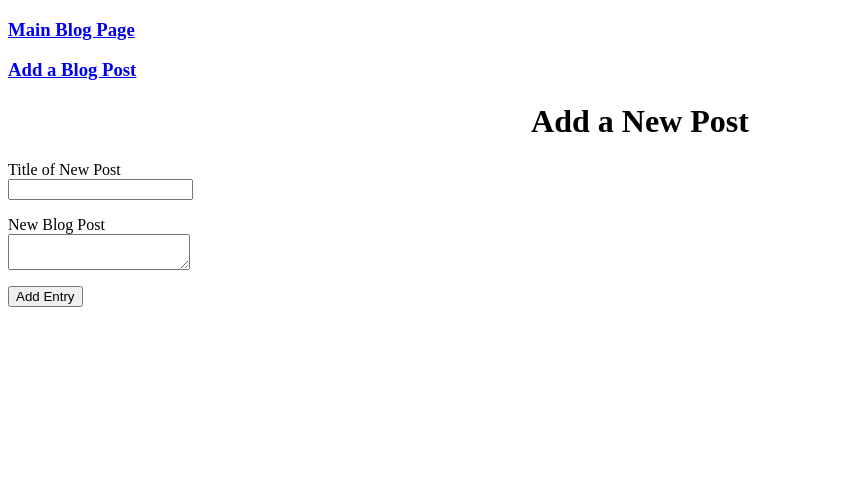
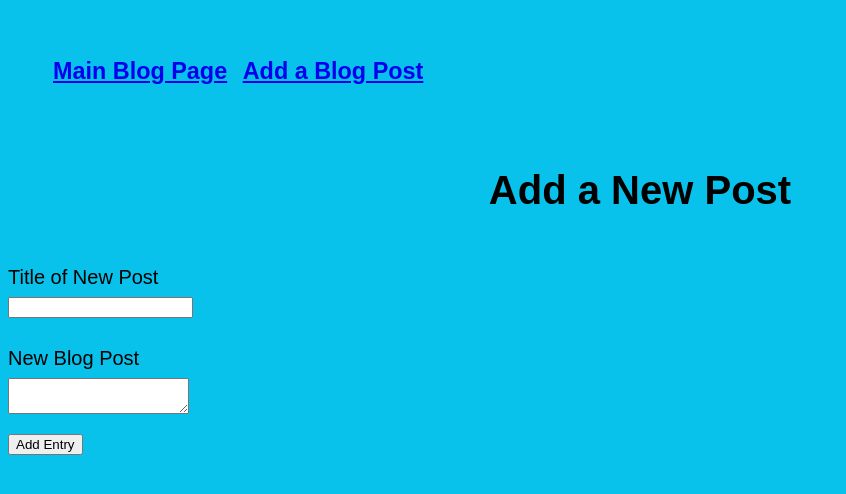
Before and after one commit to dbob23/blogz, a Flask app: page /newpost in a window 1280 px wide. Shown: the top 494 px of the page, without its empty margins (0-846 px from the left). Run offline with Flask 2, Linux system fonts and the light colour scheme.

Commit message:
'static/' added to hold css styling. Assignment complete.

```diff
--- /dev/null
+++ b/static/styles/mainpage.css
@@ -0,0 +1,31 @@
+.error {
+    color: red;
+}
+
+body {
+    background-color: hsl(191, 93%, 48%);
+    font-size: 20px;
+    font-family: Arial, Helvetica, sans-serif;
+    font-weight: 400;
+    line-height: 2.0;
+ }
+
+
+h1 {
+    text-align: center;
+}
+
+input {
+    display: block;
+    font-family: Arial, Helvetica, sans-serif;
+}
+
+textarea {
+    display: block;
+    font-family: Arial, Helvetica, sans-serif;
+}
+
+nav ul li {
+    display: inline-block;
+    padding: 5px;
+}
--- a/templates/base.html
+++ b/templates/base.html
@@ -2,33 +2,20 @@
 <html>
     <head>
         <title>{{title}}</title>
-        <style>
-            .error {
-                color: red;
-            }
-            h1 {
-                text-align: center;
-            }
-
-            input {
-                display: block;
-            }
-
-            textarea {
-                display: block;
-            }
-
-        </style>
+        <link rel= "stylesheet" type= "text/css" href= "{{ url_for('static',filename='styles/mainpage.css') }}">
     </head>
 <body>
+    <nav>
+        <ul>
+            <li>
+                <h3><a href='/blog'>Main Blog Page</a></h3>
+            </li>
 
-    <div class="link">
-        <h3><a href='/blog'>Main Blog Page</a></h3>
-    </div>
-
-    <div class="link">
-        <h3><a href='/newpost'>Add a Blog Post</a></h3>
-    </div>
+            <li>
+                <h3><a href='/newpost'>Add a Blog Post</a></h3>
+            </li>
+        </ul>
+    </nav>
 
     {% block content %}
     {% endblock %}
--- a/templates/newpost.html
+++ b/templates/newpost.html
@@ -10,7 +10,7 @@
         </p>
         <p>
             <label for="blog_body">New Blog Post</label>
-            <textarea type="text" id="blog_body" name="blog_body" value="{{blog_body}}"></textarea> </textarea>
+            <textarea type="text" id="blog_body" name="blog_body" value="{{blog_body}}"></textarea>
             <div class="error">{{entry_error}}</div>
         </p>
         <input type="submit" value="Add Entry"/>
```
